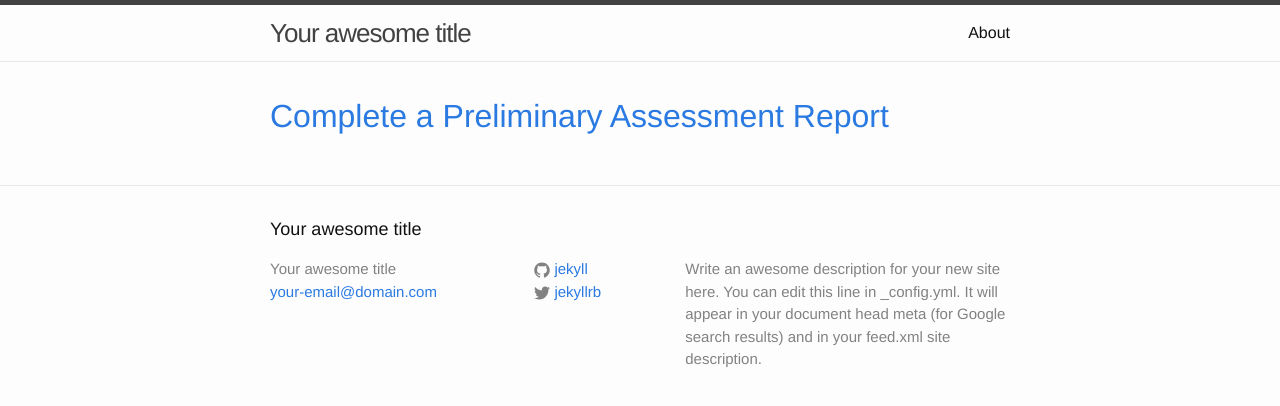
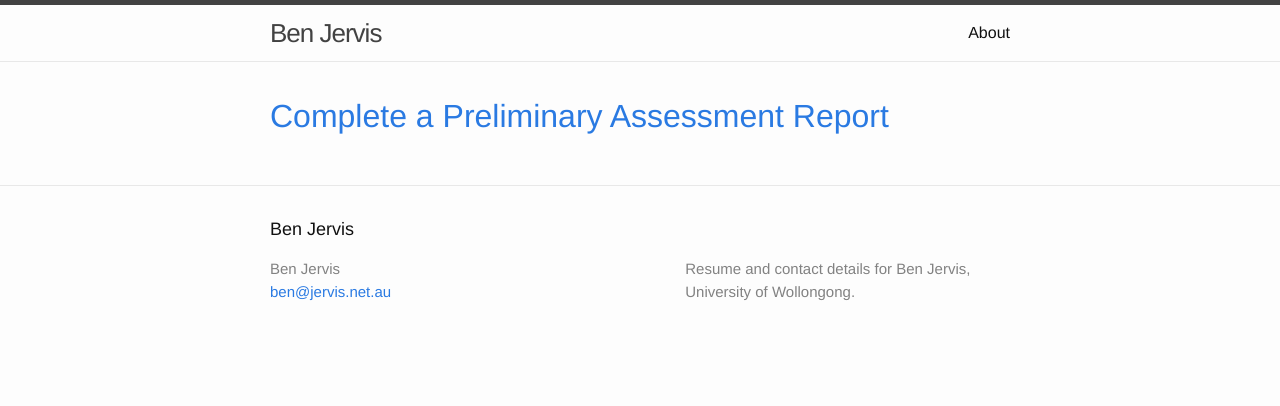
Before and after one commit to ben-jervis-old/benJervis.github.io, a Jekyll site: the page built from index.html, in a window 1280 px wide. Shown: the top 406 px of the page. Built offline with Jekyll 4.4.1, drawn with Linux system fonts in a browser that asks for light colours.

Commit message:
Update _config.yml

```diff
--- a/_config.yml
+++ b/_config.yml
@@ -6,16 +6,12 @@
 # 'jekyll serve'. If you change this file, please restart the server process.
 
 # Site settings
-title: Your awesome title
-email: your-email@domain.com
+title: Ben Jervis
+email: ben@jervis.net.au
 description: > # this means to ignore newlines until "baseurl:"
-  Write an awesome description for your new site here. You can edit this
-  line in _config.yml. It will appear in your document head meta (for
-  Google search results) and in your feed.xml site description.
+  Resume and contact details for Ben Jervis, University of Wollongong.
 baseurl: "" # the subpath of your site, e.g. /blog
-url: "http://yourdomain.com" # the base hostname & protocol for your site
-twitter_username: jekyllrb
-github_username:  jekyll
+url: "http://jervis.net.au" # the base hostname & protocol for your site
 
 # Build settings
 markdown: kramdown
```
